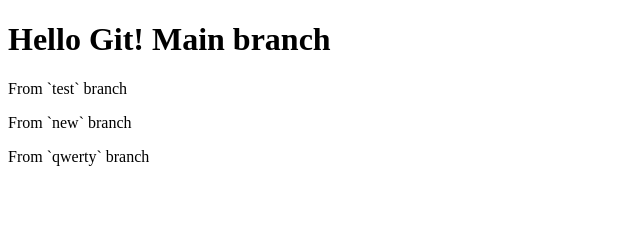
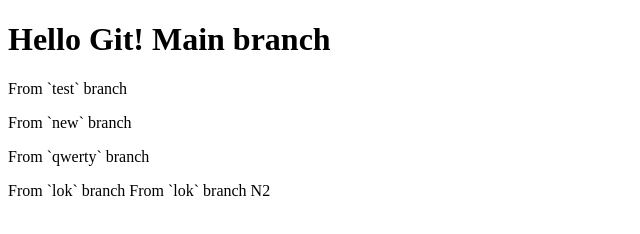
Before and after one commit to AzizbekAslonov/git-pro, a plain HTML site: page index.html in a window 1280 px wide. Shown: the whole page, without its empty margins (0-640 px from the left). Drawn offline with Linux system fonts and the light colour scheme.

Commit message:
add p from `lok` (#9)
3 Commits in one Commit!

```diff
--- a/index.html
+++ b/index.html
@@ -13,6 +13,8 @@
    <p>From `test` branch</p>
    <p>From `new` branch</p>
    <p>From `qwerty` branch</p>
+   <span>From `lok` branch</span>
+   <span>From `lok` branch N2</span>
 </body>
 
 </html>
```
